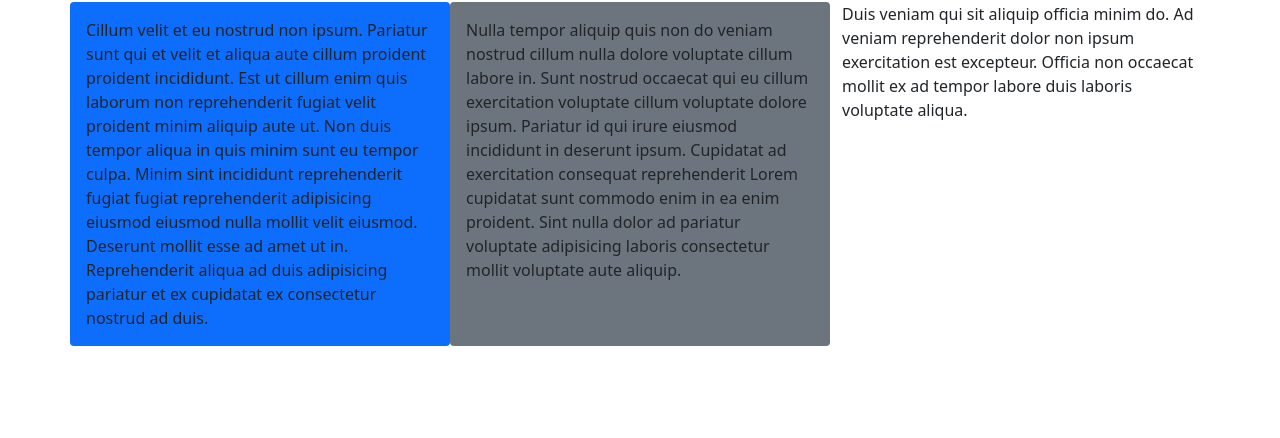
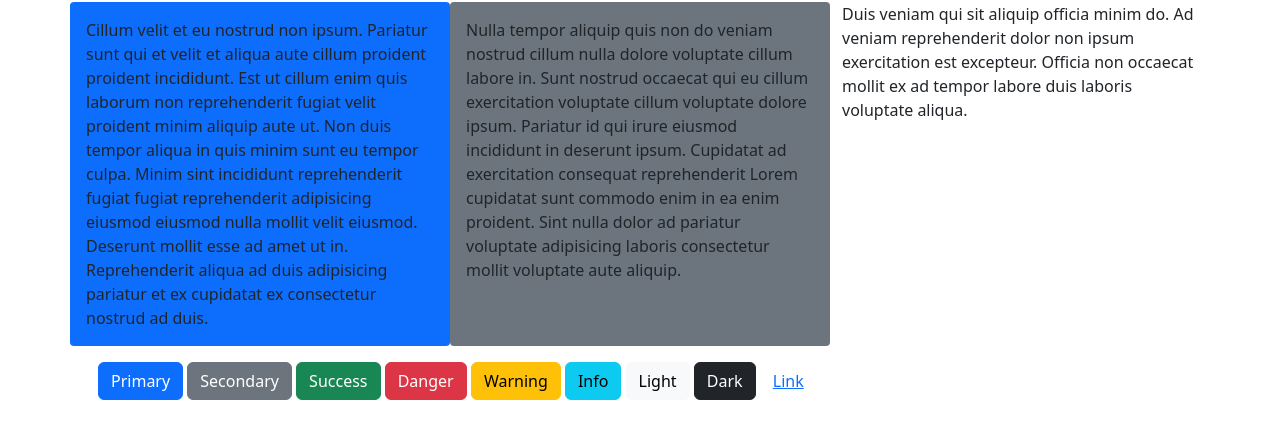
Before and after one commit to Bildcraft1/School-Exercises, a plain HTML site: page Web/Bootstrap/index.html in a window 1280 px wide. Shown: the part 110-548 px from the top of the page. Drawn offline with nearby package versions, Linux system fonts and the light colour scheme.

Commit message:
Buttons!

```diff
--- a/Web/Bootstrap/index.html
+++ b/Web/Bootstrap/index.html
@@ -75,7 +75,21 @@
                 excepteur. Officia non occaecat mollit ex ad tempor labore duis laboris voluptate aliqua.
             </div>
         </div> <!-- Row -->
+        <div class="container p-3">
+            <button type="button" class="btn btn-primary">Primary</button>
+            <button type="button" class="btn btn-secondary">Secondary</button>
+            <button type="button" class="btn btn-success">Success</button>
+            <button type="button" class="btn btn-danger">Danger</button>
+            <button type="button" class="btn btn-warning">Warning</button>
+            <button type="button" class="btn btn-info">Info</button>
+            <button type="button" class="btn btn-light">Light</button>
+            <button type="button" class="btn btn-dark">Dark</button>
+
+            <button type="button" class="btn btn-link">Link</button>
+        </div>
     </div>
+
+
 
     <!--JS Bootstrap-->
     <script src="https://cdn.jsdelivr.net/npm/bootstrap@5.3.0-alpha1/dist/js/bootstrap.bundle.min.js"
```
